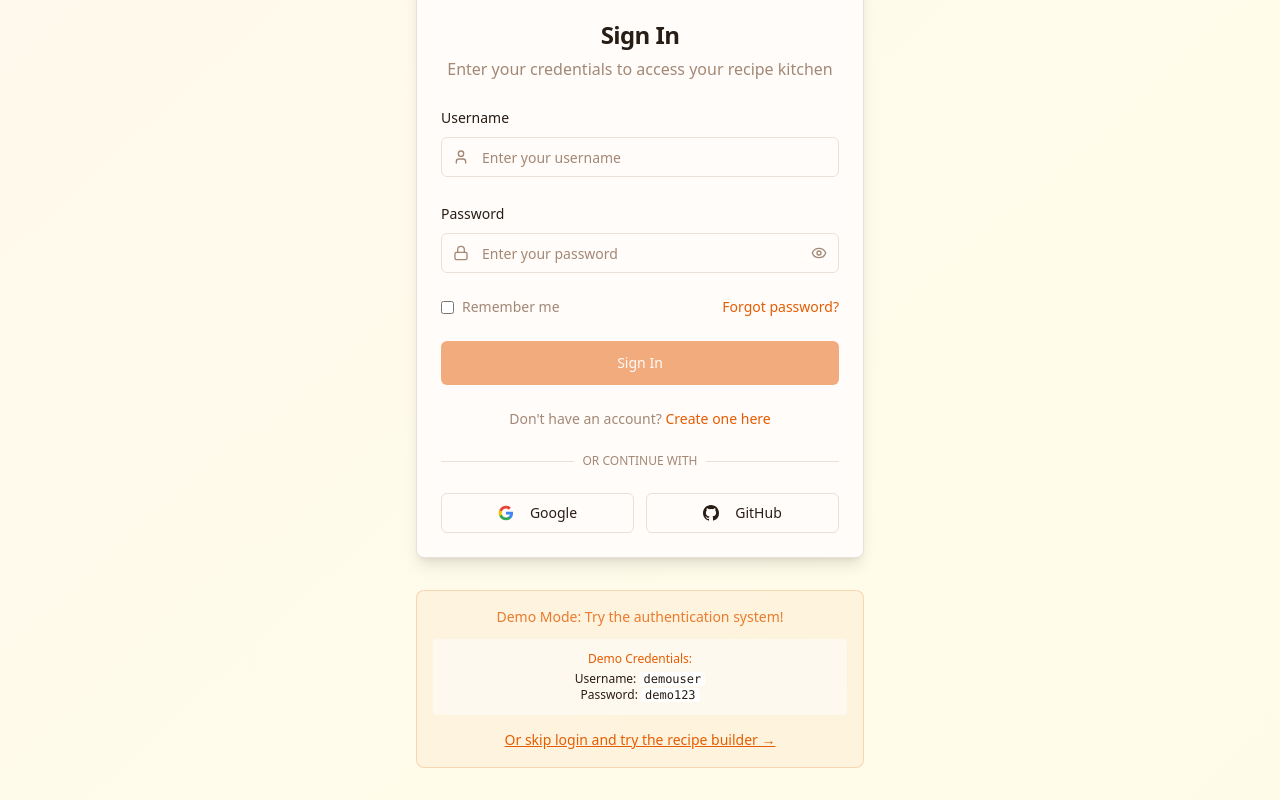
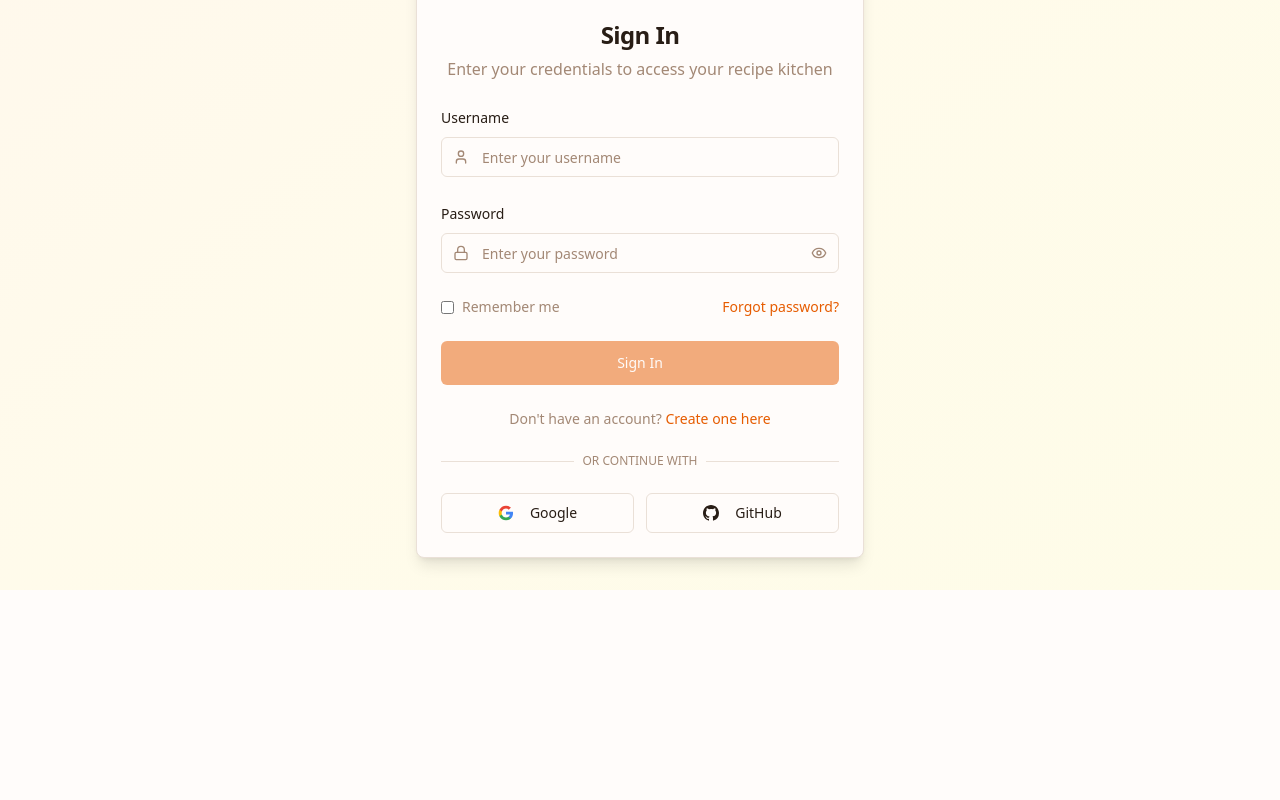
Before and after one commit to zanc2ary/recipe-maker, a React (Vite) app: page / in a window 1280 px wide. Shown: the part 389-1189 px from the top of the page. After the commit the page ends 979 px from the top, so only its background shows below. Built offline with nearby package versions, Linux system fonts and the light colour scheme.

Commit message:
Update Login.jsx to remove demo login

```diff
--- a/client/pages/Login.jsx
+++ b/client/pages/Login.jsx
@@ -20,13 +20,13 @@ export default function Login() {
   const navigate = useNavigate();
 
   const handleLogin = async (event) => {
-    event.preventDefault(); // Prevents the page from reloading
+    event.preventDefault();
     if (!username || !password) return;
 
     setIsLoading(true);
-    setErrorMessage(""); // Clear any previous error messages
+    setErrorMessage("");
 
-    // Your new REST API Invoke URL
+
     const loginApiUrl = "https://ii8fojjop4.execute-api.ap-southeast-2.amazonaws.com/Prod/login";
 
     try {
@@ -44,7 +44,7 @@ export default function Login() {
       if (response.ok) {
         // Login successful
         console.log("Login successful! Redirecting...");
-        navigate("/recipes"); // Redirects to your main recipes page
+        navigate("/recipes");
       } else {
         // Login failed
         const result = await response.json(); // Get error message from Lambda
@@ -270,31 +270,7 @@ export default function Login() {
           </CardContent>
         </Card>
 
-        {/* Demo Notice */}
-        <div className="max-w-md mx-auto mt-8">
-          <div className="bg-primary/5 border border-primary/20 rounded-lg p-4 text-center">
-            <p className="text-sm text-primary/80 mb-3">
-              <span className="font-medium">Demo Mode:</span> Try the
-              authentication system!
-            </p>
-            <div className="bg-white/50 rounded p-3 mb-3 text-xs">
-              <p className="font-medium text-primary mb-1">Demo Credentials:</p>
-              <p>
-                Username:{" "}
-                <code className="bg-white px-1 rounded">demouser</code>
-              </p>
-              <p>
-                Password: <code className="bg-white px-1 rounded">demo123</code>
-              </p>
-            </div>
-            <Link
-              to="/recipes"
-              className="text-primary hover:text-primary/80 font-medium text-sm underline"
-            >
-              Or skip login and try the recipe builder →
-            </Link>
-          </div>
-        </div>
+
       </main>
     </div>
   );
```
